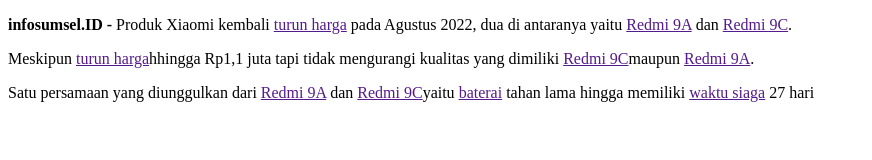
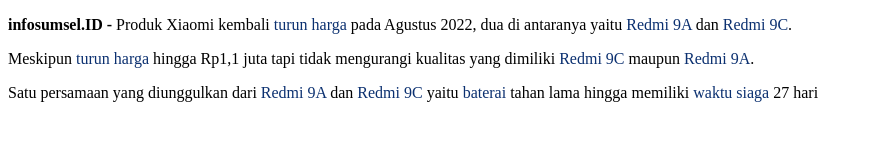
Before and after one commit to LaqiRza/LaqiRza.github.io, a plain HTML site: page index.html in a window 1280 px wide. Shown: the whole page, without its empty margins (0-872 px from the left). Drawn offline with Linux system fonts and the light colour scheme.

Commit message:
Add files via upload

```diff
--- a/index.html
+++ b/index.html
@@ -12,9 +12,8 @@
     <div class="konten">
       <div class="main">
         <p class="main-1"><span>infosumsel.ID - </span>Produk Xiaomi kembali <a href="">turun harga</a> pada Agustus 2022, dua di antaranya yaitu <a href="">Redmi 9A</a> dan <a href="">Redmi 9C</a>.</p>
-        <p>Meskipun <a href="">turun harga</a>hhingga Rp1,1 juta tapi tidak mengurangi kualitas yang dimiliki <a href="">Redmi 9C</a>maupun <a href="">Redmi 9A</a>.</p>
-        <p>Satu persamaan yang diunggulkan dari <a href="">Redmi 9A</a> dan <a href="">Redmi 9C</a>yaitu <a href="">baterai</a> tahan lama hingga memiliki <a href="">waktu siaga</a> 27 hari</p>
-    <!-- akhir konten -->
+        <p>Meskipun <a href="">turun harga</a> hingga Rp1,1 juta tapi tidak mengurangi kualitas yang dimiliki <a href="">Redmi 9C</a> maupun <a href="">Redmi 9A</a>.</p>
+        <p>Satu persamaan yang diunggulkan dari <a href="">Redmi 9A</a> dan <a href="">Redmi 9C</a> yaitu <a href="">baterai</a> tahan lama hingga memiliki <a href="">waktu siaga</a> 27 hari</p>
       </div>
     </div>
 </body>
--- a/style.css
+++ b/style.css
@@ -1,3 +1,7 @@
 span {
 font-weight: bold;
 }
+a {
+text-decoration: none;
+color: #0b3070;
+}
```
